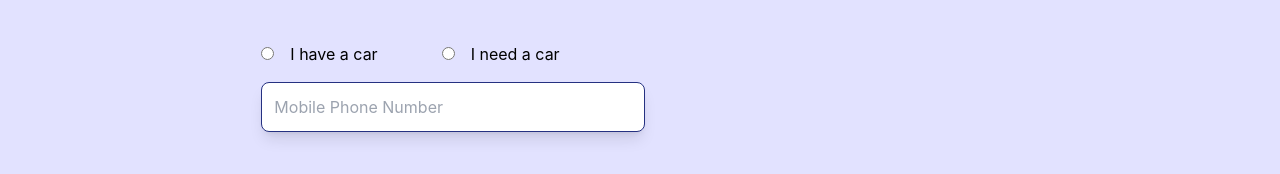
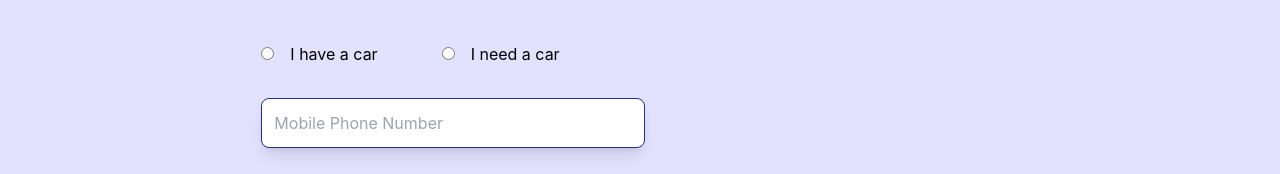
Before and after one commit to zachyo/ride-hailing-giggle, a React (Create React App) app in the folder Client/: page /drive/signup in a window 1280 px wide. Shown: the part 734-908 px from the top of the page. Built offline with nearby package versions, Linux system fonts and the light colour scheme.

Commit message:
Update form-input.component.jsx

```diff
--- a/Client/src/components/form-input/form-input.component.jsx
+++ b/Client/src/components/form-input/form-input.component.jsx
@@ -1,9 +1,9 @@
 import './form-input.styles.css'
 const FormInput = ({label, HandleChange,placeholder,value, ...otherInputProps}) => {
     return (
-      <div className="group relative my-1">
+      <div className="group relative my-1 mt-5">
         <input
-          className="form-input block form-input p-3 border-2 rounded-md border-darkBlue mb-8 focus:outline-darkBlue focus:shadow-lg w-full"
+          className="form-input block form-input p-3 border-2 rounded-md border-darkBlue mb-4 focus:outline-darkBlue focus:shadow-lg w-full"
           onChange={HandleChange}
           {...otherInputProps}
           placeholder={placeholder}
@@ -16,7 +16,7 @@ const FormInput = ({label, HandleChange,placeholder,value, ...otherInputProps})
           <label
             className={`${
               otherInputProps.value ? "shrink" : ""
-            } form-input-label left-4 top-4 absolute transition-all duration-300 opacity-0`}
+            } form-input-label left-2 top-4 absolute transition-all duration-300 opacity-0 text-sm`}
           >
             {label}
           </label>
```
